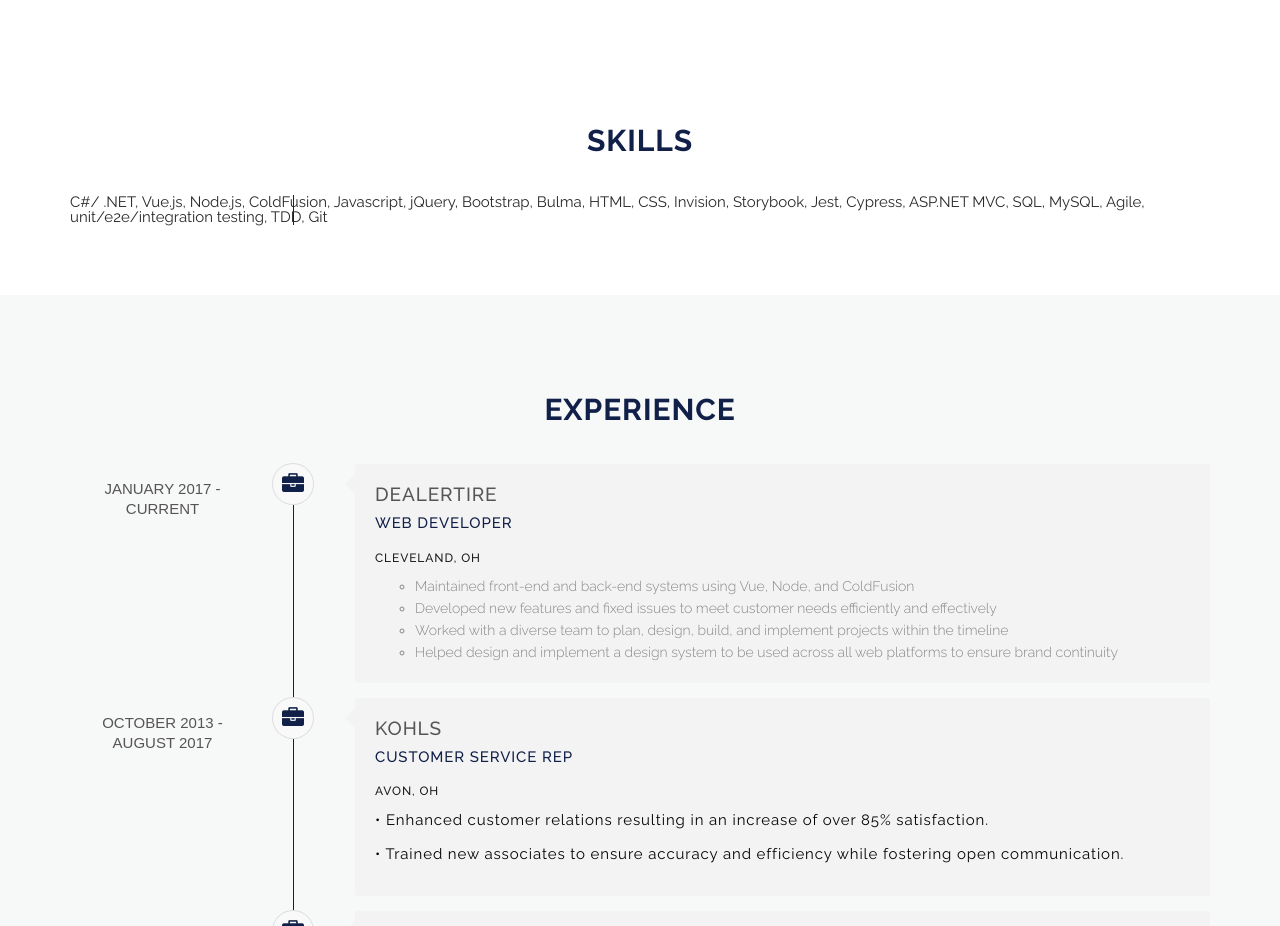
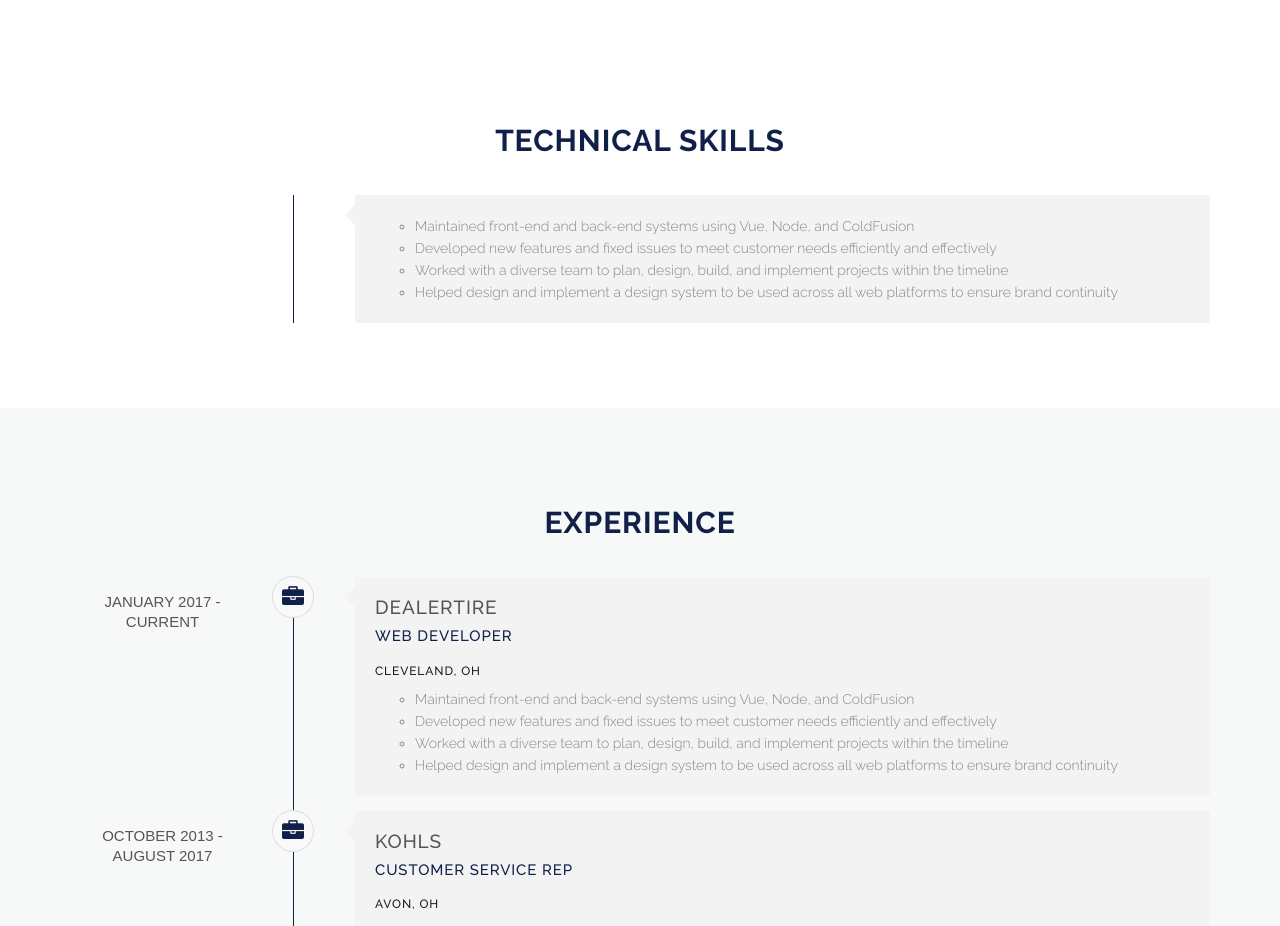
Before and after one commit to lindsayeggers/lindsayeggers.github.io, a plain HTML site: page index.html in a window 1280 px wide. Shown: the part 1300-2226 px from the top of the page. Drawn offline with Linux system fonts and the light colour scheme.

Commit message:
fix background issues

```diff
--- a/index.html
+++ b/index.html
@@ -137,18 +137,28 @@
         </section>
         <!--End about-->
 
-        <!--Start Skills -->
+        <!--Start skills-->
         <section id="skills" class="section">
                 <div class="container">
                     <!--Start heading-->
-                <div class="section-heading"> <h2>Skills</h2></div>
+                    <div class="section-heading"> <h2>Technical Skills</h2></div>
                     <!--End heading-->
+
                     <ul class="cv-timeline-main">
+
+                        <!--Start Experience  -->
                         <li>
-                        C#/ .NET, Vue.js, Node.js, ColdFusion, Javascript,  jQuery, Bootstrap, Bulma, HTML, CSS, Invision, Storybook, Jest, Cypress, ASP.NET MVC, SQL, MySQL, Agile, unit/e2e/integration testing, TDD, Git
+                            <div class="cv-detail">
+                                <ul>
+                                    <li>Maintained front-end and back-end systems using Vue, Node, and ColdFusion</li>
+                                    <li>Developed new features and fixed issues to meet customer needs efficiently and effectively</li>
+                                    <li>Worked with a diverse team to plan, design, build, and implement projects within the timeline</li>
+                                    <li>Helped design and implement a design system to be used across all web platforms to ensure brand continuity</li>
+                                </ul>
+                            </div>
                         </li>
                     </ul>
-            </div>
+                </div> <!-- /.container-->
             </section>
 
         <!--Start experience-->
```
Lines whose indentation alone changed are shown as unchanged.
